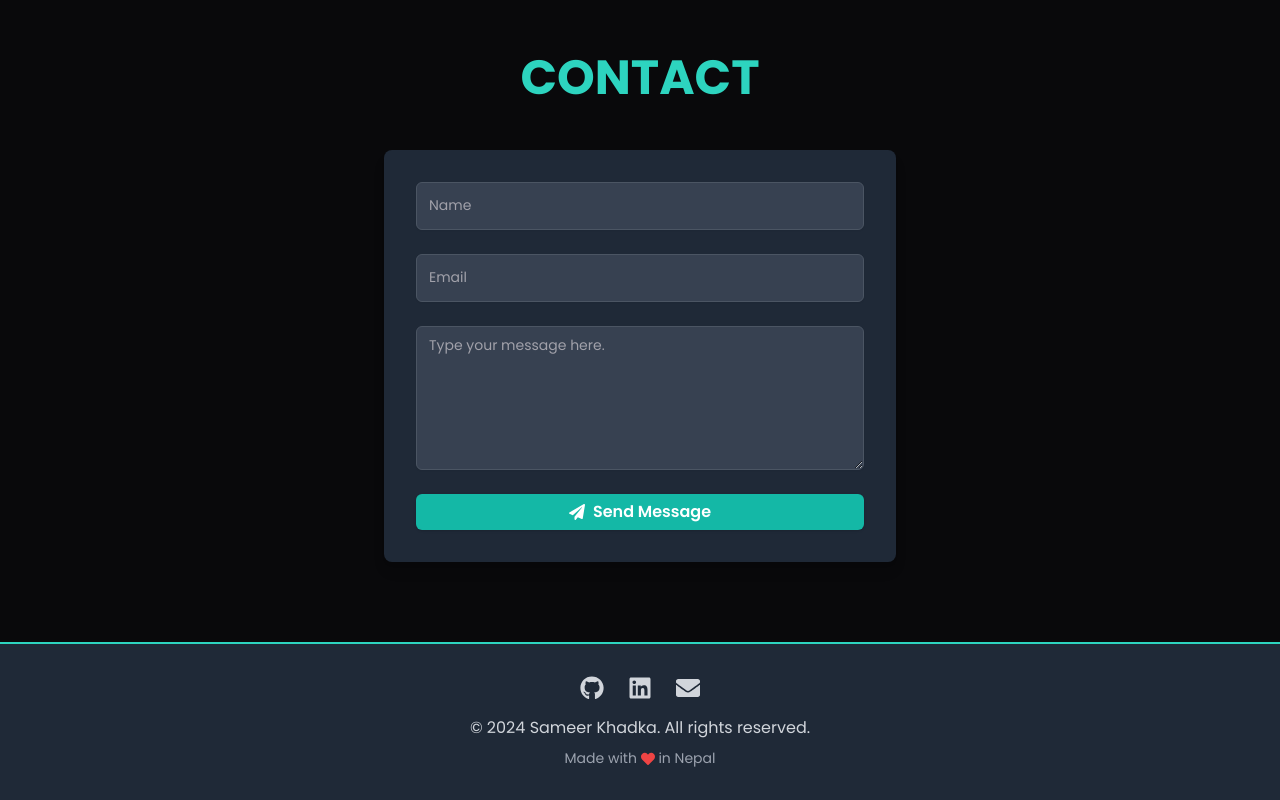
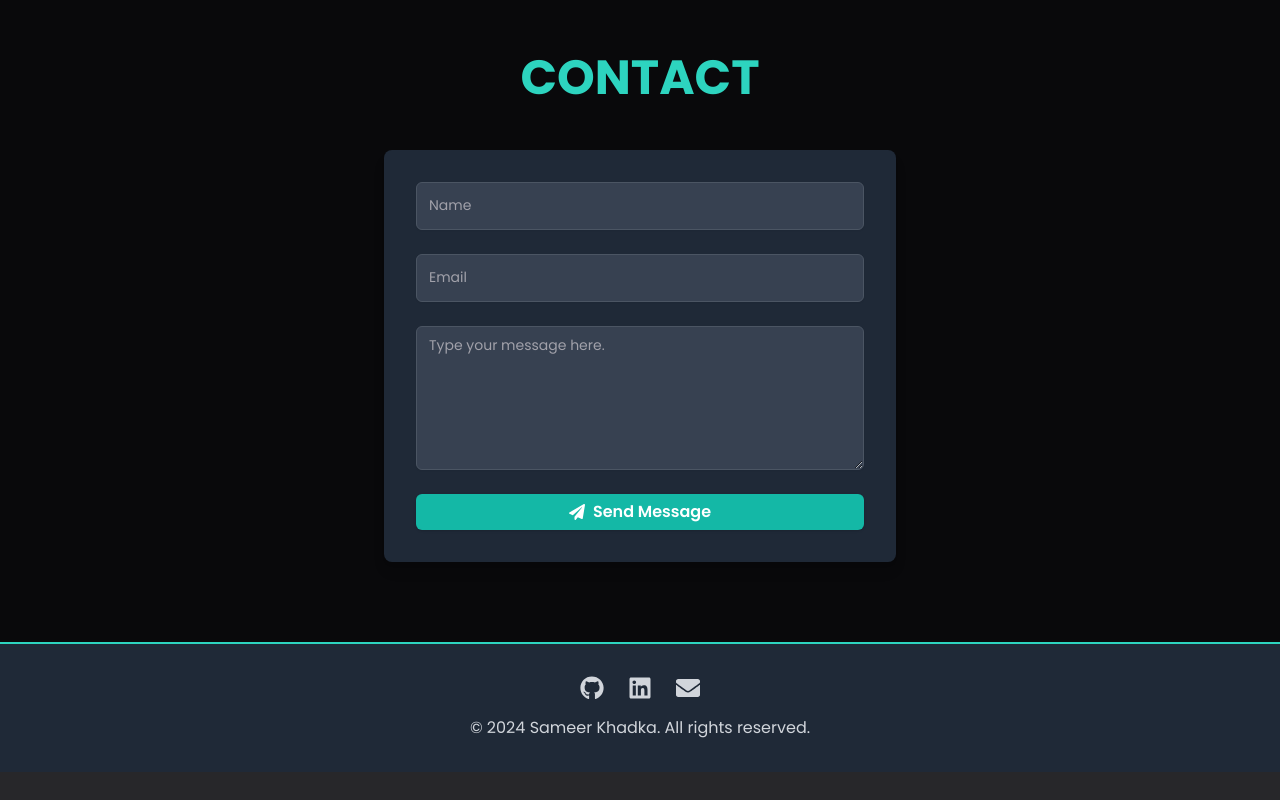
Before and after one commit to sameer-se/next-portfolio, a Next.js app: page / in a window 1280 px wide. Shown: the part 2324-3124 px from the top of the page. After the commit the page ends 3096 px from the top, so only its background shows below. Built offline with nearby package versions, Linux system fonts and the light colour scheme.

Commit message:
Update footer.jsx

```diff
--- a/components/footer.jsx
+++ b/components/footer.jsx
@@ -51,14 +51,6 @@ export default function Footer() {
         >
           © {currentYear} Sameer Khadka. All rights reserved.
         </motion.p>
-        <motion.p
-          className="text-center font-light text-xs md:text-sm mt-2 text-gray-500 dark:text-gray-400"
-          initial={{ y: 20, opacity: 0 }}
-          animate={{ y: 0, opacity: 1 }}
-          transition={{ delay: 0.3 }}
-        >
-          Made with <FaHeart className="inline text-red-500" /> in Nepal
-        </motion.p>
       </div>
     </motion.footer>
   );
```
